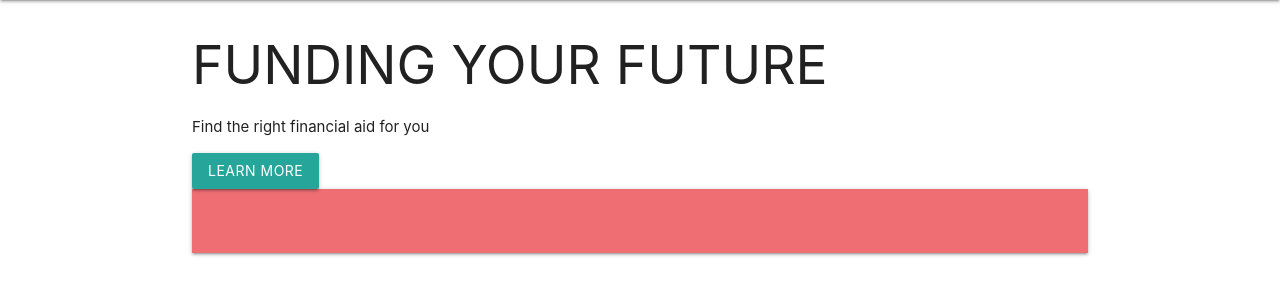
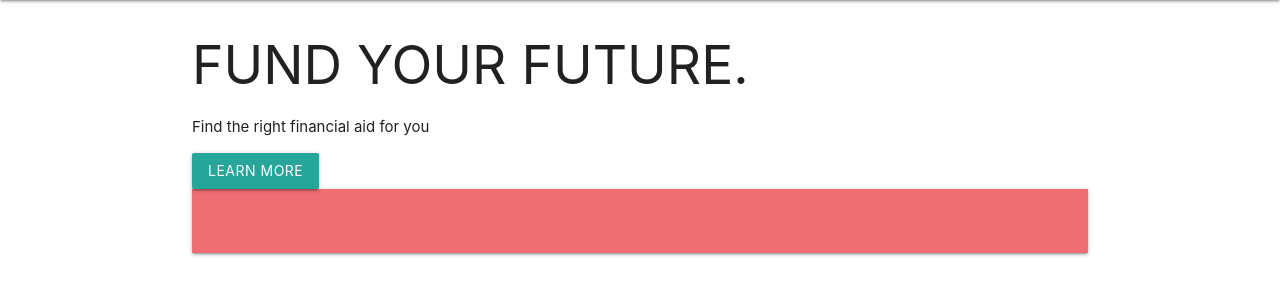
Before and after one commit to Richardson-Rayshorn/cs313-projects, a PHP site: page /fintech/index.php in a window 1280 px wide. Shown: the part 64-364 px from the top of the page. Run offline with PHP 8.4, Linux system fonts and the light colour scheme.

Commit message:
designing the app

```diff
--- a/web/fintech/index.php
+++ b/web/fintech/index.php
@@ -5,7 +5,7 @@ include_once "header.php";
     echo '<main>
         <section class="jumbotron">
             <section>
-                <h2>FUNDING YOUR FUTURE</h2>
+                <h2>FUND YOUR FUTURE.</h2>
                 <p>Find the right financial aid for you</p>
                 <a class="btn" href="./search.php">Learn More</a>
             </section>
```
